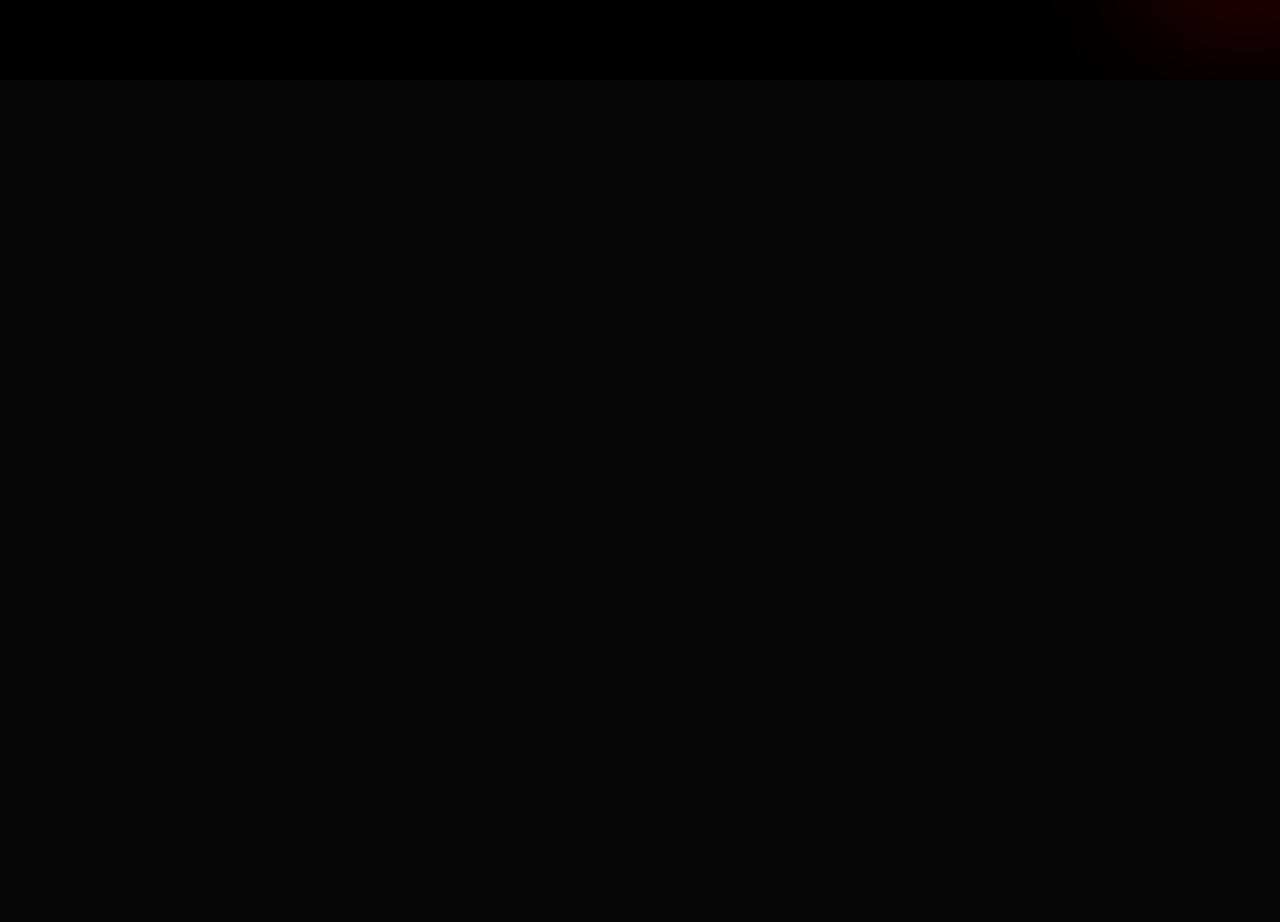
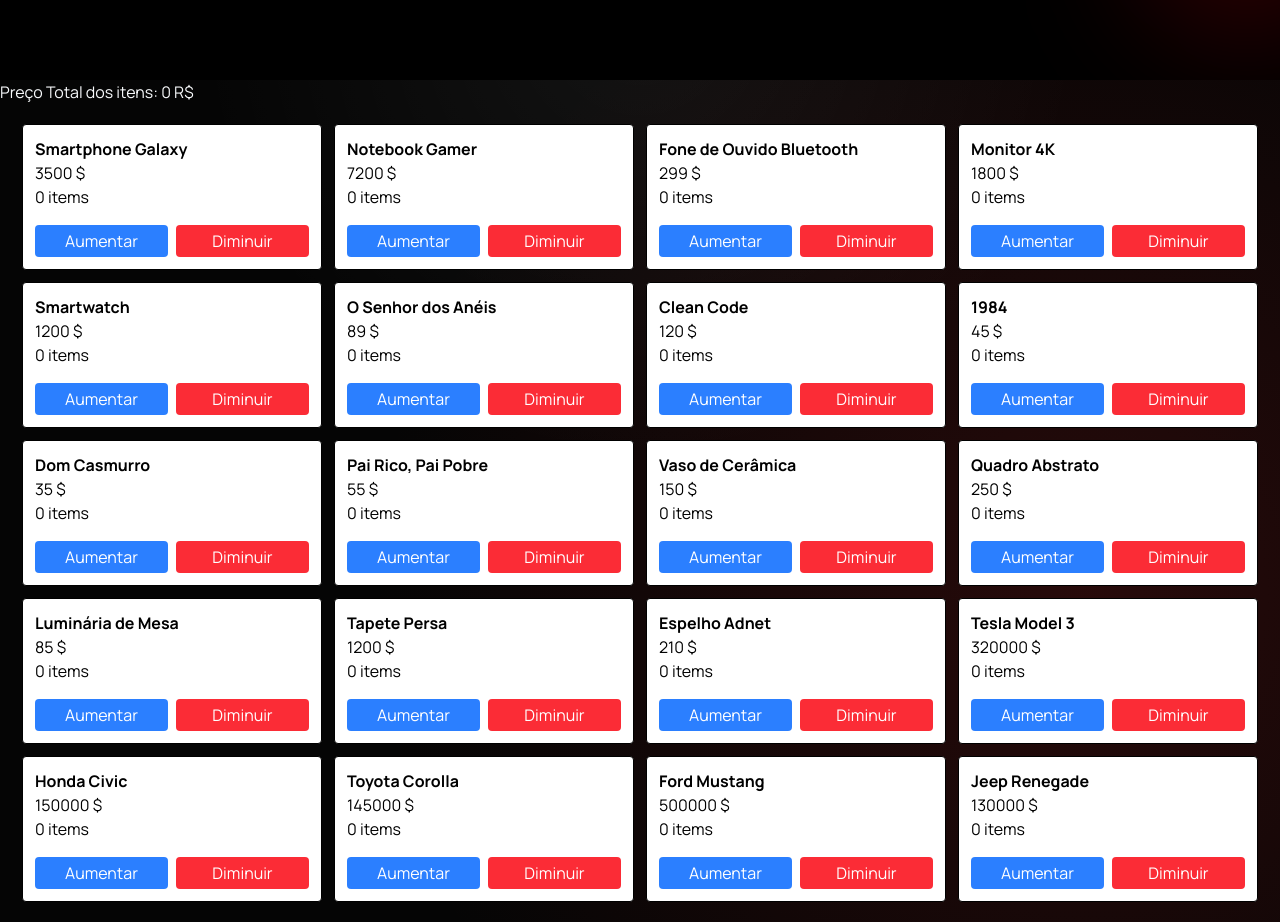
Before and after one commit to Vgalassi/react-aula, a React (Vite) app: page /exercicio-8 in a window 1280 px wide. Shown: the part 720-1642 px from the top of the page. Before the commit the page ends 800 px from the top, so only its background shows below. Built offline with nearby package versions, Linux system fonts and the light colour scheme.

Commit message:
exercicio 8

```diff
--- /dev/null
+++ b/src/components/CartProduct.tsx
@@ -0,0 +1,50 @@
+import type { Product } from "../util/ProductList";
+
+type prop = {
+    product: Product
+    index: number
+    decreaseFunction: (index: number) => void,
+    increaseFunction: (index: number) => void,
+    resetFunction: (index: number) => void,
+    subtotal: number
+}
+
+export default function CartProduct({ product, index, decreaseFunction, increaseFunction,resetFunction, subtotal }: prop) {
+    return (
+
+        <div className="text-black bg-white border rounded-sm p-3 min-w-[300px] max-w-[300px] flex flex-col">
+
+
+            <div className="flex-grow">
+                <p className="font-bold">{product.name}</p>
+                <p>{product.price} $</p>
+                <p>{product.quantity} items</p>
+                {product.quantity > 0 && <p>Total: {subtotal} R$</p>}
+            </div>
+
+
+            <div className="flex justify-between mt-4">
+                <button
+                    className="bg-blue-500 text-white p-1 rounded-sm flex-1 mr-1"
+                    onClick={() => increaseFunction(index)}
+                >
+                    Aumentar
+                </button>
+                <button
+                    className="bg-red-500 text-white p-1 rounded-sm flex-1 ml-1"
+                    onClick={() => decreaseFunction(index)}
+                >
+                    Diminuir
+                </button>
+                {product.quantity > 0 &&
+                    <button
+                        className="bg-green-500 text-white p-1 rounded-sm flex-1 ml-1"
+                        onClick={() => resetFunction(index)}
+                    >
+                        Remover
+                    </button>
+                }
+            </div>
+        </div>
+    )
+}
--- a/src/exercicios/ExercicioOito.tsx
+++ b/src/exercicios/ExercicioOito.tsx
@@ -1,12 +1,75 @@
+import { useState } from "react";
 import ExercicioPlaceholder from "../components/ExercicioPlaceholder";
+import { PRODUCTS } from "../util/ProductList";
+import CartProduct from "../components/CartProduct";
+import type { Product } from "../util/ProductList";
 
 function ExercicioOito() {
+
+  const [products, setProducts] = useState<Array<Product>>(PRODUCTS)
+
+  function increase(index: number) {
+    setProducts((oldValue) => {
+      return oldValue.map((product, i) => {
+        if (i == index) {
+          return { ...product, quantity: product.quantity + 1 }
+        }
+        return product
+      })
+    })
+  }
+  function decrease(index: number) {
+    setProducts((oldValue) => {
+      return oldValue.map((product, i) => {
+        if (i == index && product.quantity > 0) {
+          return { ...product, quantity: product.quantity - 1 }
+        }
+        return product
+      })
+    })
+  }
+   function reset(index: number) {
+    setProducts((oldValue) => {
+      return oldValue.map((product, i) => {
+        if (i == index && product.quantity > 0) {
+          return { ...product, quantity: product.quantity = 0 }
+        }
+        return product
+      })
+    })
+  }
+  let totalPrice = 0
+  products.forEach(product => {
+    totalPrice += (product.price * product.quantity)
+  });
   return (
-    <ExercicioPlaceholder
-      titulo="Exercicio 08 - Carrinho Componente Pai e Filhos"
-      arquivoMarkdown="08-carrinho-componente-pai-filhos.md"
-    />
+    <>
+      <ExercicioPlaceholder
+        titulo="Exercicio 08 - Carrinho Componente Pai e Filhos"
+        arquivoMarkdown="08-carrinho-componente-pai-filhos.md"
+      />
+      <p>Preço Total dos itens: {totalPrice} R$</p>
+      <div className="flex flex-wrap m-5 justify-center gap-3">
+        {
+          products.map((product, index) => {
+            return <CartProduct
+              key={index}
+              product={product}
+              index={index}
+              decreaseFunction={decrease}
+              increaseFunction={increase}
+              resetFunction={reset}
+              subtotal={product.quantity * product.price}
+            >
+
+            </CartProduct>
+          })
+        }
+      </div>
+    </>
   );
+
+
 }
 
 export default ExercicioOito;
--- a/src/util/ProductList.ts
+++ b/src/util/ProductList.ts
@@ -2,34 +2,35 @@
   name: string;
   price: number;
   category: 'Eletrônicos' | 'Livros' | 'Decoração' | 'Carros';
+  quantity: number
 };
 
 export const PRODUCTS: Product[] = [
   // Eletrônicos
-  { name: "Smartphone Galaxy", price: 3500, category: "Eletrônicos" },
-  { name: "Notebook Gamer", price: 7200, category: "Eletrônicos" },
-  { name: "Fone de Ouvido Bluetooth", price: 299, category: "Eletrônicos" },
-  { name: "Monitor 4K", price: 1800, category: "Eletrônicos" },
-  { name: "Smartwatch", price: 1200, category: "Eletrônicos" },
+  { name: "Smartphone Galaxy", price: 3500, category: "Eletrônicos" ,quantity:0},
+  { name: "Notebook Gamer", price: 7200, category: "Eletrônicos",quantity:0 },
+  { name: "Fone de Ouvido Bluetooth", price: 299, category: "Eletrônicos" ,quantity:0},
+  { name: "Monitor 4K", price: 1800, category: "Eletrônicos",quantity:0 },
+  { name: "Smartwatch", price: 1200, category: "Eletrônicos",quantity:0 },
 
   // Livros
-  { name: "O Senhor dos Anéis", price: 89, category: "Livros" },
-  { name: "Clean Code", price: 120, category: "Livros" },
-  { name: "1984", price: 45, category: "Livros" },
-  { name: "Dom Casmurro", price: 35, category: "Livros" },
-  { name: "Pai Rico, Pai Pobre", price: 55, category: "Livros" },
+  { name: "O Senhor dos Anéis", price: 89, category: "Livros", quantity: 0 },
+  { name: "Clean Code", price: 120, category: "Livros", quantity: 0 },
+  { name: "1984", price: 45, category: "Livros", quantity: 0 },
+  { name: "Dom Casmurro", price: 35, category: "Livros", quantity: 0 },
+  { name: "Pai Rico, Pai Pobre", price: 55, category: "Livros", quantity: 0 },
 
   // Decoração
-  { name: "Vaso de Cerâmica", price: 150, category: "Decoração" },
-  { name: "Quadro Abstrato", price: 250, category: "Decoração" },
-  { name: "Luminária de Mesa", price: 85, category: "Decoração" },
-  { name: "Tapete Persa", price: 1200, category: "Decoração" },
-  { name: "Espelho Adnet", price: 210, category: "Decoração" },
+  { name: "Vaso de Cerâmica", price: 150, category: "Decoração", quantity: 0 },
+  { name: "Quadro Abstrato", price: 250, category: "Decoração", quantity: 0 },
+  { name: "Luminária de Mesa", price: 85, category: "Decoração", quantity: 0 },
+  { name: "Tapete Persa", price: 1200, category: "Decoração" , quantity: 0},
+  { name: "Espelho Adnet", price: 210, category: "Decoração" , quantity: 0},
 
   // Carros
-  { name: "Tesla Model 3", price: 320000, category: "Carros" },
-  { name: "Honda Civic", price: 150000, category: "Carros" },
-  { name: "Toyota Corolla", price: 145000, category: "Carros" },
-  { name: "Ford Mustang", price: 500000, category: "Carros" },
-  { name: "Jeep Renegade", price: 130000, category: "Carros" },
+  { name: "Tesla Model 3", price: 320000, category: "Carros" , quantity: 0},
+  { name: "Honda Civic", price: 150000, category: "Carros" , quantity: 0},
+  { name: "Toyota Corolla", price: 145000, category: "Carros" , quantity: 0},
+  { name: "Ford Mustang", price: 500000, category: "Carros", quantity: 0 },
+  { name: "Jeep Renegade", price: 130000, category: "Carros" , quantity: 0},
 ];
```
